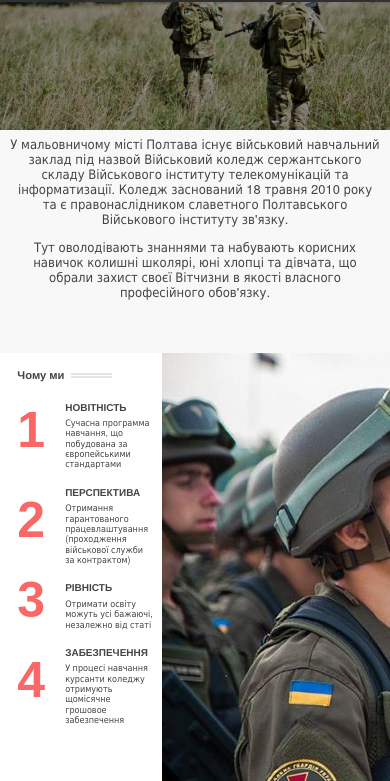
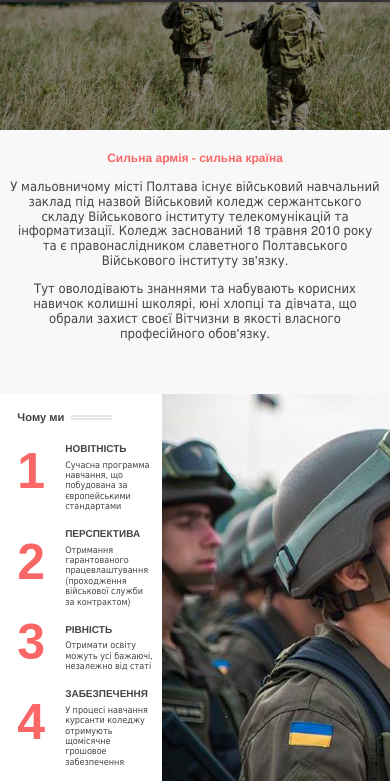
Before and after one commit to TaiaTrusova/TaiaTrusova.github.io, a plain HTML site: page index.html in a window 390 px wide. Shown: the part 63-844 px from the top of the page. Drawn offline with nearby package versions, Linux system fonts and the light colour scheme; a web font is replaced by a local one.

Commit message:
Update index.css

```diff
--- a/css/index.css
+++ b/css/index.css
@@ -312,7 +312,8 @@
 
 @media(max-width: 600px) {
     .welcome-caption {
-        font-size: 15px;
+        font-size: 12px;
+    padding-top: 45px;
     }
 
     .box-wrap {
```
